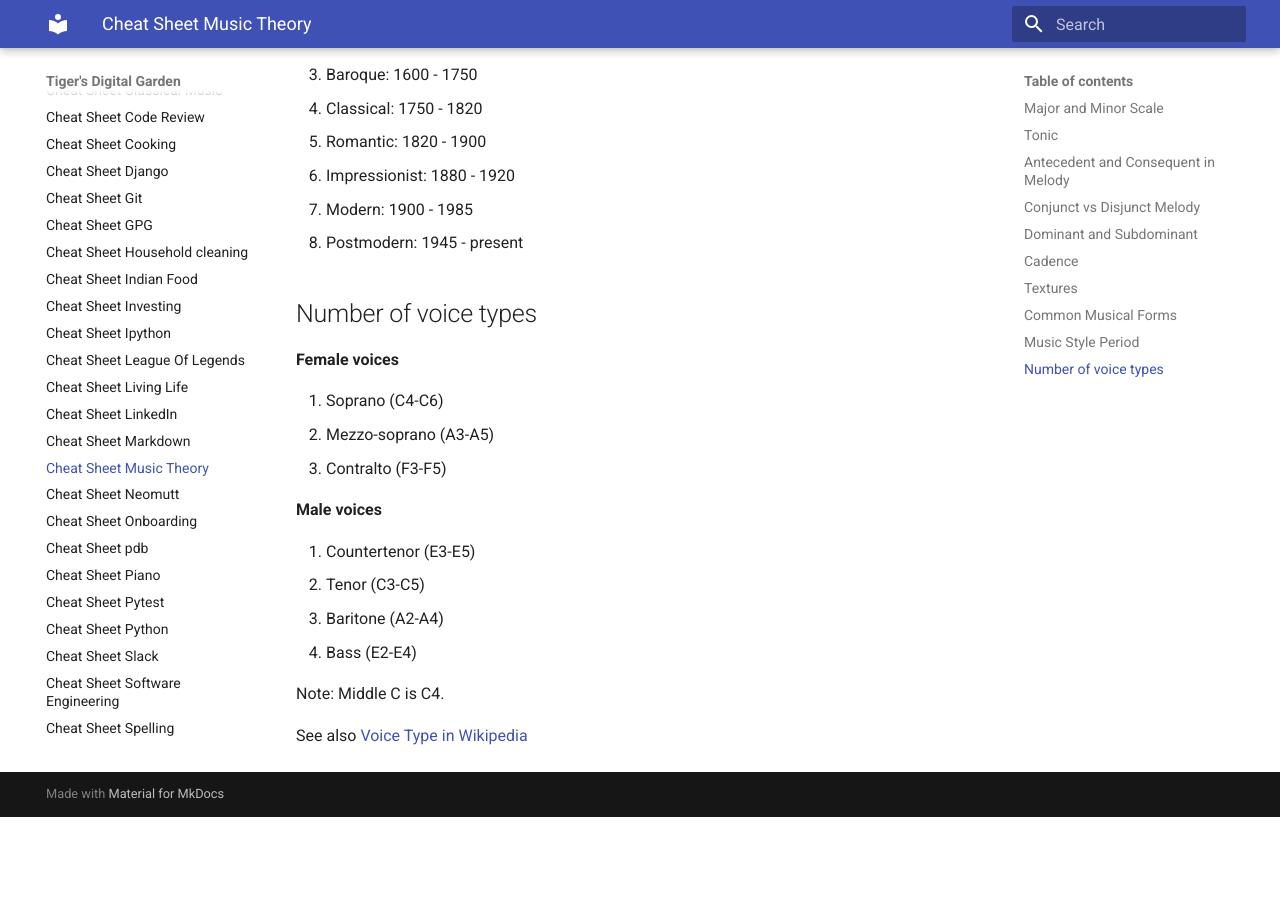
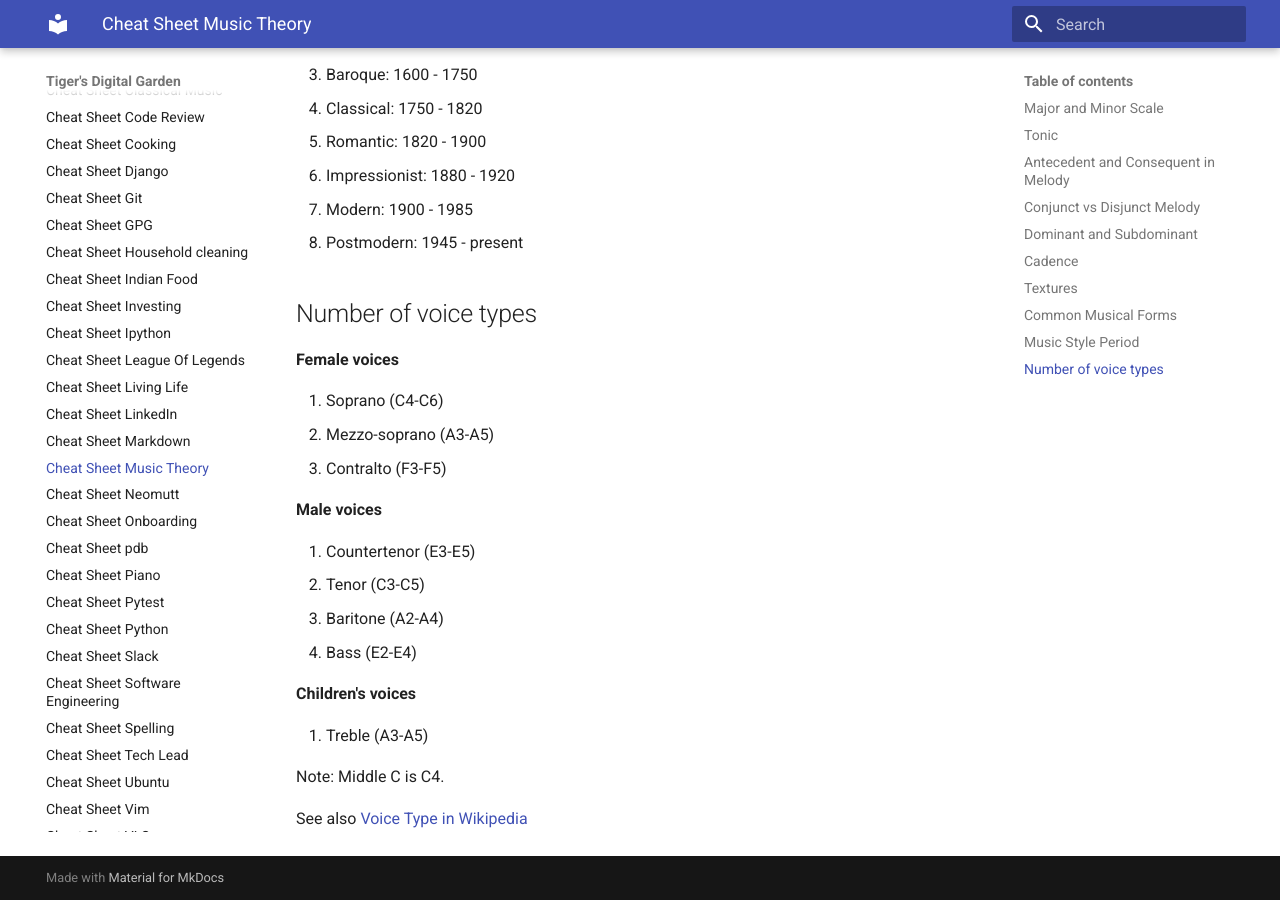
Before and after one commit to ynotstartups/notes, an MkDocs documentation site: the page built from notes/cheat-sheet-music-theory.md, in a window 1280 px wide and 900 px high, scrolled down 1781 px. Built offline with MkDocs 1.6.1 and Material for MkDocs 9.7.7, drawn with Linux system fonts in a browser that asks for light colours; before the commit the page ends 2598 px from its top, so only the background shows below that.

Commit message:
add children voice

```diff
--- a/notes/cheat-sheet-music-theory.md
+++ b/notes/cheat-sheet-music-theory.md
@@ -77,6 +77,10 @@
 1. Baritone (A2-A4)
 1. Bass (E2-E4)
 
+**Children's voices**
+
+1. Treble (A3-A5)
+
 Note: Middle C is C4.
 
 See also [Voice Type in Wikipedia](https://en.wikipedia.org/wiki/Voice_type#Number_of_voice_types)
```
